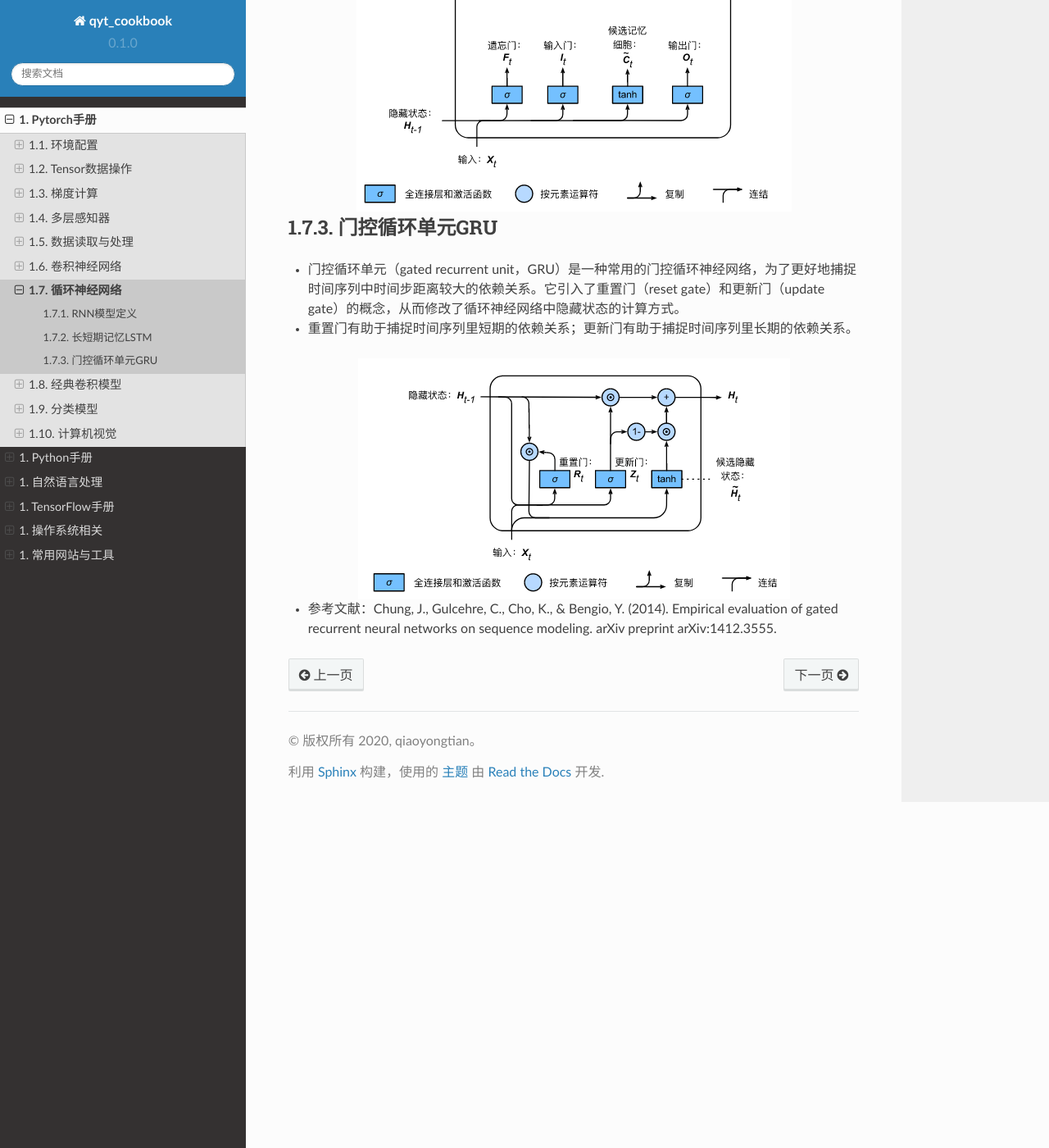
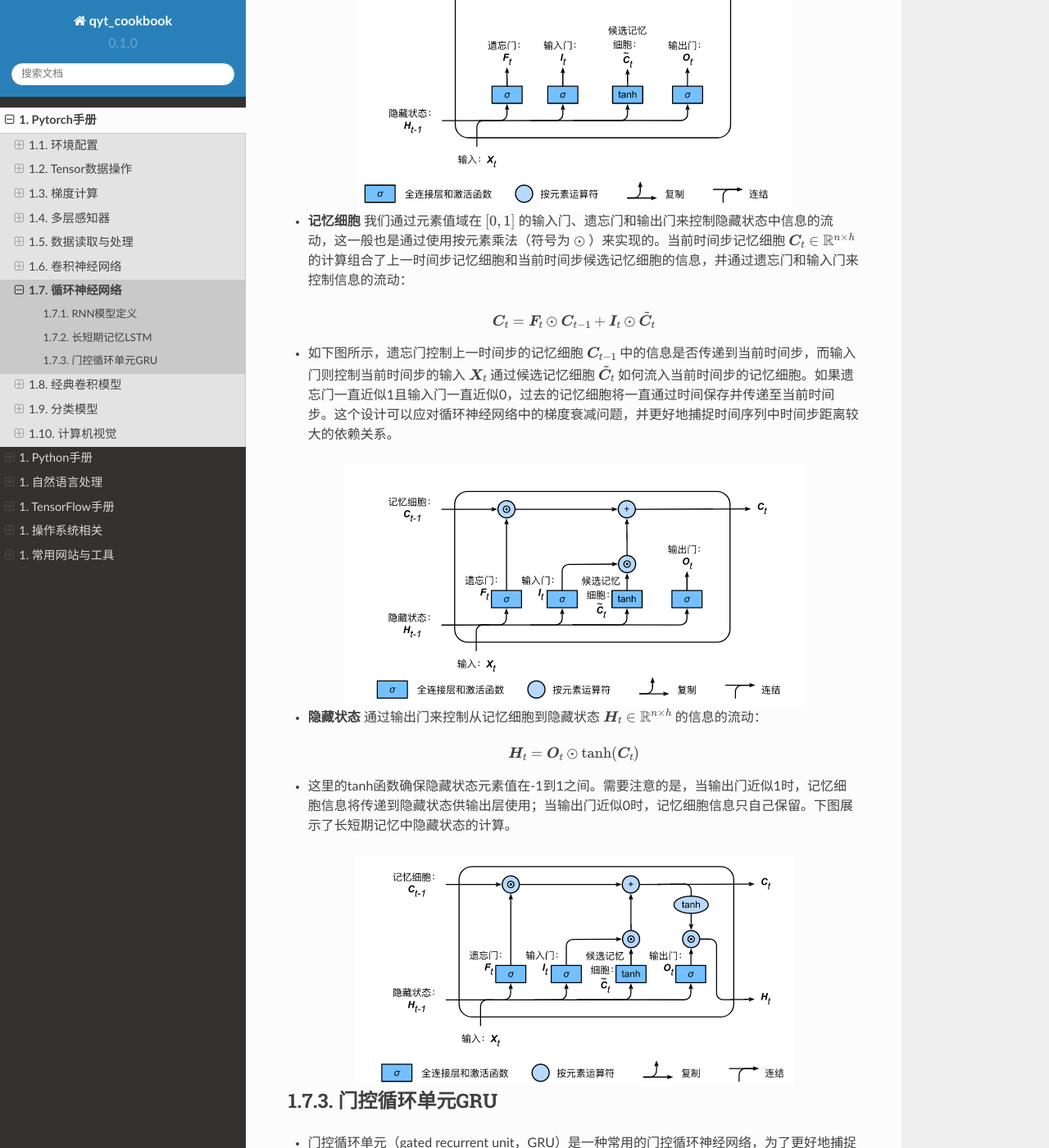
Before and after one commit to q759729997/qyt_cookbook, a Sphinx documentation site: the page built from qyt_cookbook/source/pytorch/rnn.rst, in a window 1280 px wide and 1400 px high, scrolled down 3338 px. Shown: the whole window at 82% size. Built offline with Sphinx 7.4.7 and the Read the Docs theme 2.0.0, drawn with Linux system fonts in a browser that asks for light colours.

Commit message:
lstm计算过程

```diff
--- a/qyt_cookbook/source/pytorch/rnn.rst
+++ b/qyt_cookbook/source/pytorch/rnn.rst
@@ -92,6 +92,31 @@ RNN模型定义
     :alt:
     :align: center
 
+- **记忆细胞** 我们通过元素值域在 :math:`[0, 1]` 的输入门、遗忘门和输出门来控制隐藏状态中信息的流动，这一般也是通过使用按元素乘法（符号为 :math:`\odot` ）来实现的。当前时间步记忆细胞 :math:`\boldsymbol{C}_t \in \mathbb{R}^{n \times h}` 的计算组合了上一时间步记忆细胞和当前时间步候选记忆细胞的信息，并通过遗忘门和输入门来控制信息的流动：
+
+.. math::
+
+	\boldsymbol{C}_t = \boldsymbol{F}_t \odot \boldsymbol{C}_{t-1} + \boldsymbol{I}_t \odot \tilde{\boldsymbol{C}}_t
+
+
+- 如下图所示，遗忘门控制上一时间步的记忆细胞 :math:`\boldsymbol{C}_{t-1}` 中的信息是否传递到当前时间步，而输入门则控制当前时间步的输入 :math:`\boldsymbol{X}_t` 通过候选记忆细胞 :math:`\tilde{\boldsymbol{C}}_t` 如何流入当前时间步的记忆细胞。如果遗忘门一直近似1且输入门一直近似0，过去的记忆细胞将一直通过时间保存并传递至当前时间步。这个设计可以应对循环神经网络中的梯度衰减问题，并更好地捕捉时间序列中时间步距离较大的依赖关系。
+
+.. image:: ./rnn.assets/lstm_cell_20200329090305.png
+    :alt:
+    :align: center
+
+- **隐藏状态** 通过输出门来控制从记忆细胞到隐藏状态 :math:`\boldsymbol{H}_t \in \mathbb{R}^{n \times h}` 的信息的流动：
+
+.. math::
+
+	\boldsymbol{H}_t = \boldsymbol{O}_t \odot \text{tanh}(\boldsymbol{C}_t)
+
+- 这里的tanh函数确保隐藏状态元素值在-1到1之间。需要注意的是，当输出门近似1时，记忆细胞信息将传递到隐藏状态供输出层使用；当输出门近似0时，记忆细胞信息只自己保留。下图展示了长短期记忆中隐藏状态的计算。
+
+.. image:: ./rnn.assets/lstm_hidden_20200329090615.png
+    :alt:
+    :align: center
+
 门控循环单元GRU
 ######################
 
```
Also changed, not shown: qyt_cookbook/source/pytorch/rnn.assets/lstm_cell_20200329090305.png (added), qyt_cookbook/source/pytorch/rnn.assets/lstm_hidden_20200329090615.png (added).
